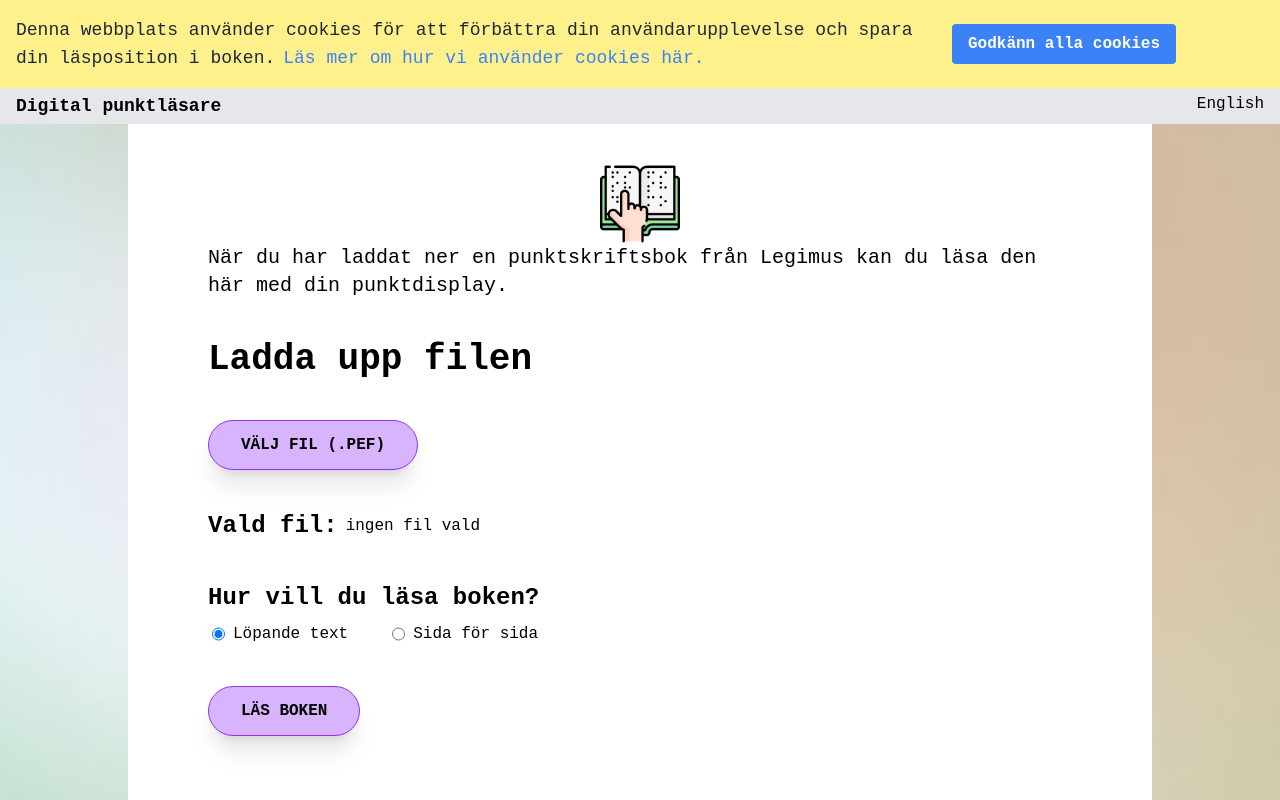
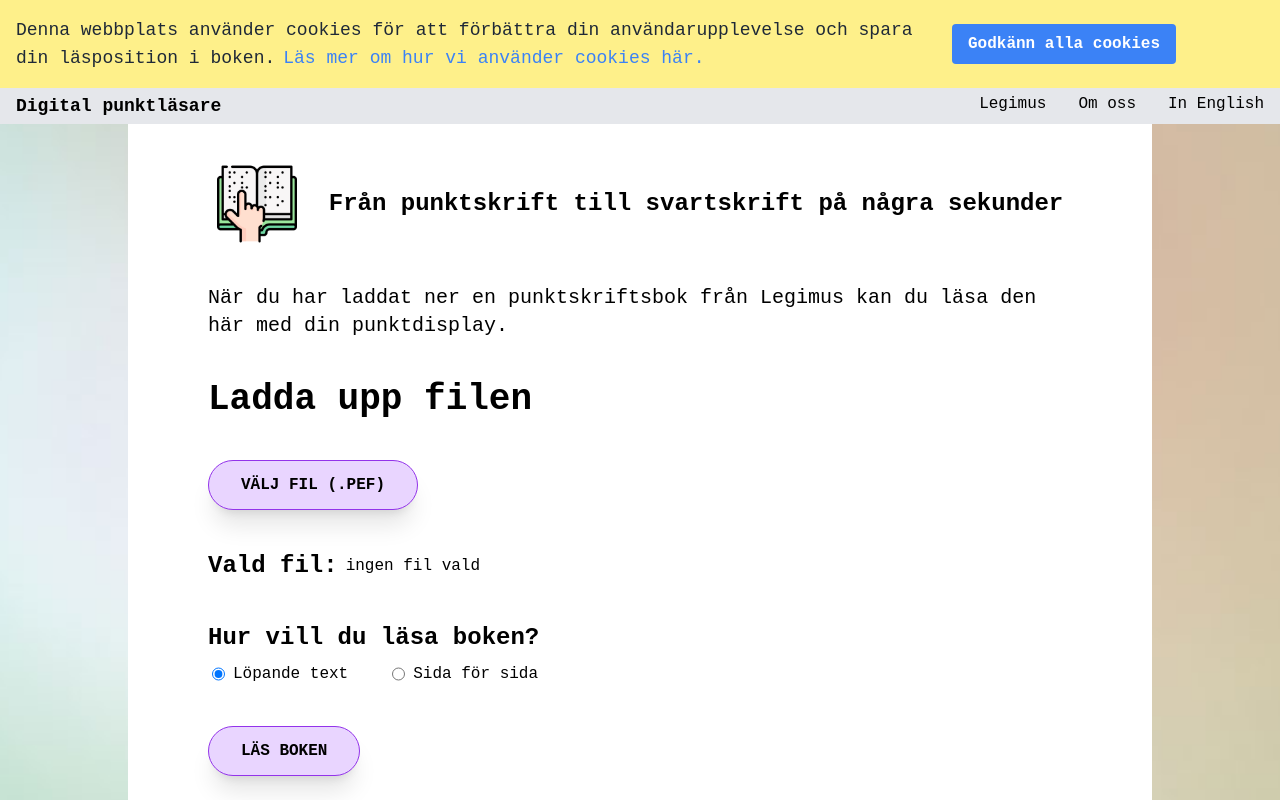
Before and after one commit to brownbeardeveloper/pef-reader-SE-version, a React (Create React App) app: page / in a window 1280 px wide. Shown: the top 800 px of the page. Built offline with nearby package versions, Linux system fonts and the light colour scheme.

Commit message:
Added bg-yellow-300 on latest saved position

```diff
--- a/src/components/header.jsx
+++ b/src/components/header.jsx
@@ -1,21 +1,17 @@
-import brailleIcon from '../media/braille-icon.png'
+import brailleIcon from '../media/braille-icon.png';
 
 export default function Header() {
-
   return (
-    <head className="flex justify-center align-center">
+    <header className="flex items-center justify-center mb-10">
 
       <div className='h-20 w-20'>
-        <img src={brailleIcon} className="w-full h-full" />
+        <img src={brailleIcon} className="w-full h-full" alt="Punktskriftsikon" />
       </div>
 
       <div>
-        <span className="text-2xl font-bold text-purple-700"></span>
+        <span className="ml-8 text-2xl font-bold">Från punktskrift till svartskrift på några sekunder</span>
       </div>
 
-      <div>
-
-      </div>
-    </head>
-  )
+    </header>
+  );
 }
--- a/src/components/navbar.jsx
+++ b/src/components/navbar.jsx
@@ -8,11 +8,12 @@ export default function Navbar() {
       </div>
 
       <div class="hidden space-x-8 lg:flex">
-        <a href="">English</a>
+        <a href="https://www.legimus.se/">Legimus</a>
+        <a href="https://mtm.se/om-oss/">Om oss</a>
+        <a href="#">In English</a>
       </div>
 
       <div className="flex lg:hidden">
-
         <svg
           xmlns="http://www.w3.org/2000/svg"
           className="w-6 h-6"
@@ -26,7 +27,6 @@ export default function Navbar() {
             stroke-width="2"
             d="M4 6h16M4 12h16M4 18h16"
           />
-
         </svg>
       </div>
     </head>
--- a/src/components/read-mode.jsx
+++ b/src/components/read-mode.jsx
@@ -37,10 +37,6 @@ export default function ReadMode({ cookie, setCookie, setReadmode, pefObject, ho
     }
   }
 
-  function handleBackToStartPage() {
-    setReadmode(false);
-  }
-
   function handleReset() {
     setCurrentPage(0);
   }
@@ -53,7 +49,8 @@ export default function ReadMode({ cookie, setCookie, setReadmode, pefObject, ho
     if (cookie) {
       const element = document.getElementById(cookie);
       if (element) {
-        element.scrollIntoView({ behavior: "smooth" });
+        element.classList.toggle("bg-yellow-300")
+        element.scrollIntoView({ behavior: "smooth" })
       } else {
         console.error('Error: Unable to find the specified element.')
       }
@@ -69,11 +66,11 @@ export default function ReadMode({ cookie, setCookie, setReadmode, pefObject, ho
     setSessionStorageDataByFileId(pefObject.metaData.identifier, rowId)
     const element = document.getElementById(rowId);
     if (element) {
-      element.scrollIntoView({ behavior: "smooth" });
+      element.classList.toggle("bg-yellow-300")
+      element.scrollIntoView({ behavior: "smooth" })
     } else {
       console.error('Error: Unable to find the specified element.')
     }
-
   }
 
   function handleClickPage(pageIndex) {
@@ -136,7 +133,7 @@ export default function ReadMode({ cookie, setCookie, setReadmode, pefObject, ho
 
       {cookie &&
         <button onClick={handleReadCookie}
-          className="bg-purple-300 border border-purple-600 m-2 px-6 py-2 rounded-full uppercase font-bold shadow-xl
+          className="bg-purple-200 border border-purple-600 m-2 px-6 py-2 rounded-full uppercase font-bold shadow-xl
               transition duration-200 hover:bg-white hover:shadow-2xl">
           Återskapa den senast sparade positionen
         </button>
@@ -169,10 +166,10 @@ export default function ReadMode({ cookie, setCookie, setReadmode, pefObject, ho
       )}
 
       <div className="flex flex-row m-2">
-        <button onClick={handleBackToStartPage} className="bg-purple-300 border border-purple-600 m-2 px-6 py-2 rounded-full uppercase font-bold shadow-xl transition duration-200 hover:bg-white hover:shadow-2xl">
+        <button onClick={()=> setReadmode(false)} className="bg-purple-200 border border-purple-600 m-2 px-6 py-2 rounded-full uppercase font-bold shadow-xl transition duration-200 hover:bg-white hover:shadow-2xl">
           Till startsidan
         </button>
-        <button onClick={handleMetaData} className="bg-purple-300 border border-purple-600 m-2 px-6 py-2 rounded-full uppercase font-bold shadow-xl transition duration-200 hover:bg-white hover:shadow-2xl">
+        <button onClick={handleMetaData} className="bg-purple-200 border border-purple-600 m-2 px-6 py-2 rounded-full uppercase font-bold shadow-xl transition duration-200 hover:bg-white hover:shadow-2xl">
           Bokdetaljer
         </button>
       </div>
--- a/src/components/upload-file.jsx
+++ b/src/components/upload-file.jsx
@@ -83,7 +83,7 @@ export default function UploadFile({ setCookie, setReadmode, pefObject, setPefOb
                 {/* Disable the file-selector button while the file is being converted */}
                 <input id="file-selector" type="file" accept=".pef" className="hidden" onChange={handleAddFile} disabled={isLoadingFile} />
                 <label htmlFor="file-selector" className={(isLoadingFile ? "bg-purple-50 border-purple-100 cursor-not-allowed"
-                    : "bg-purple-300 border-purple-600 hover:bg-white hover:shadow-2xl cursor-pointer") +
+                    : "bg-purple-200 border-purple-600 hover:bg-white hover:shadow-2xl cursor-pointer") +
                     " border px-8 py-3 rounded-full uppercase font-bold shadow-xl transition duration-200 w-max"}>
                     Välj fil (.pef)
                 </label>
@@ -139,7 +139,7 @@ export default function UploadFile({ setCookie, setReadmode, pefObject, setPefOb
             <div className="inline-block">
 
                 {!isLoadingFile ?
-                    <button onClick={HandleSwapToReadMode} className="bg-purple-300 border border-purple-600 px-8 py-3 rounded-full uppercase font-bold shadow-xl
+                    <button onClick={HandleSwapToReadMode} className="bg-purple-200 border border-purple-600 px-8 py-3 rounded-full uppercase font-bold shadow-xl
                     transition duration-200 hover:bg-white hover:shadow-2xl" >Läs boken</button>
                     :
                     <div className="flex flex-row items-center">
```
